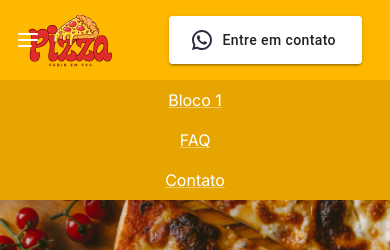
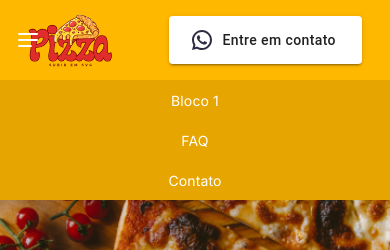
Before and after one commit to rnisiide/pizzaria_loumar, a Next.js app: page / in a window 390 px wide. Both pictures are taken after a click on the picture 28 px from the left and 40 px from the top of the page. Shown: the top 250 px of the page. Built offline with nearby package versions, Linux system fonts and the light colour scheme.

Commit message:
changed path in navbar links

```diff
--- a/app/components/navbar/navbar.tsx
+++ b/app/components/navbar/navbar.tsx
@@ -63,22 +63,14 @@ export default function NavBar() {
             <Typography
               className={styles.menu_item}
               color="secondary"
-
-
               onClick={() => {
                 window.scroll({
                   top: link.path,
                   behavior: 'smooth'
                 })
-              }}
-
-            >{link.title}
+              }}>
+              {link.title}
             </Typography>
-
-
-
-
-
           ))}
         </Box>
 
@@ -96,8 +88,18 @@ export default function NavBar() {
 
       {
         open && <div className={styles.mobileLinks}>
-          {links.map((link) => (
-            <Link className={styles.menu_item} color="secondary" href={link.path} scroll={false}>{link.title}</Link>
+          {links.map((link =>
+            <Typography
+              className={styles.menu_item}
+              color="secondary"
+              onClick={() => {
+                window.scroll({
+                  top: link.path,
+                  behavior: 'smooth'
+                })
+              }}>
+              {link.title}
+            </Typography>
           ))}
         </div>
       }
```
